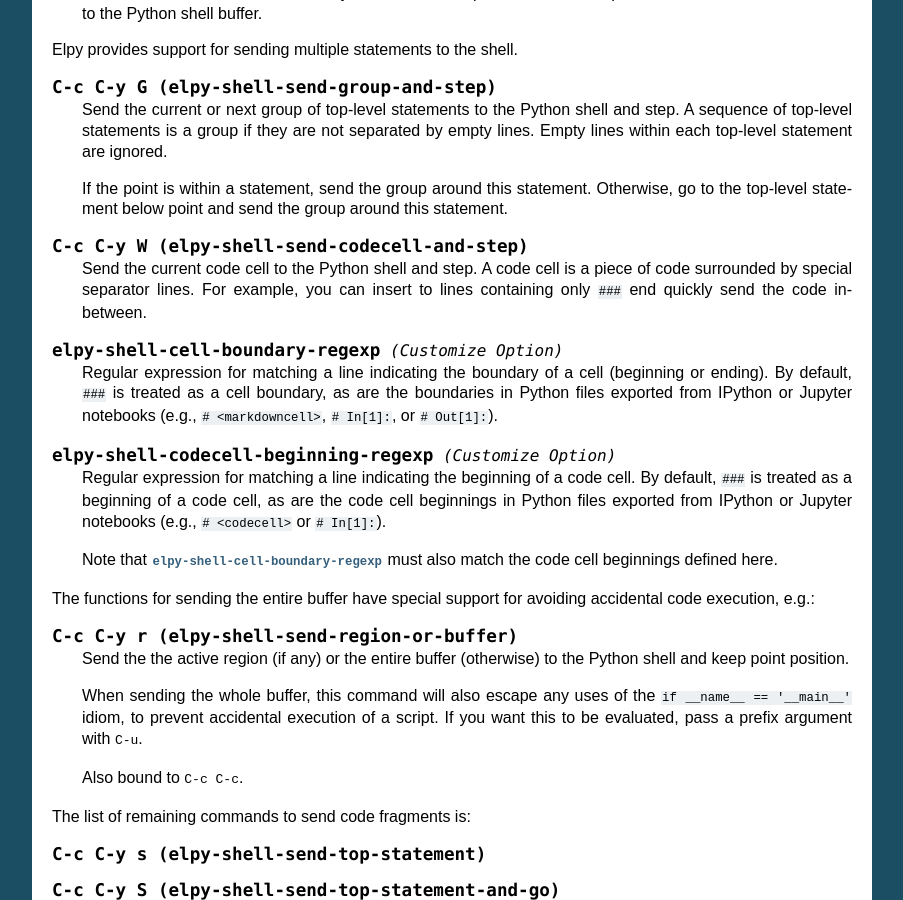
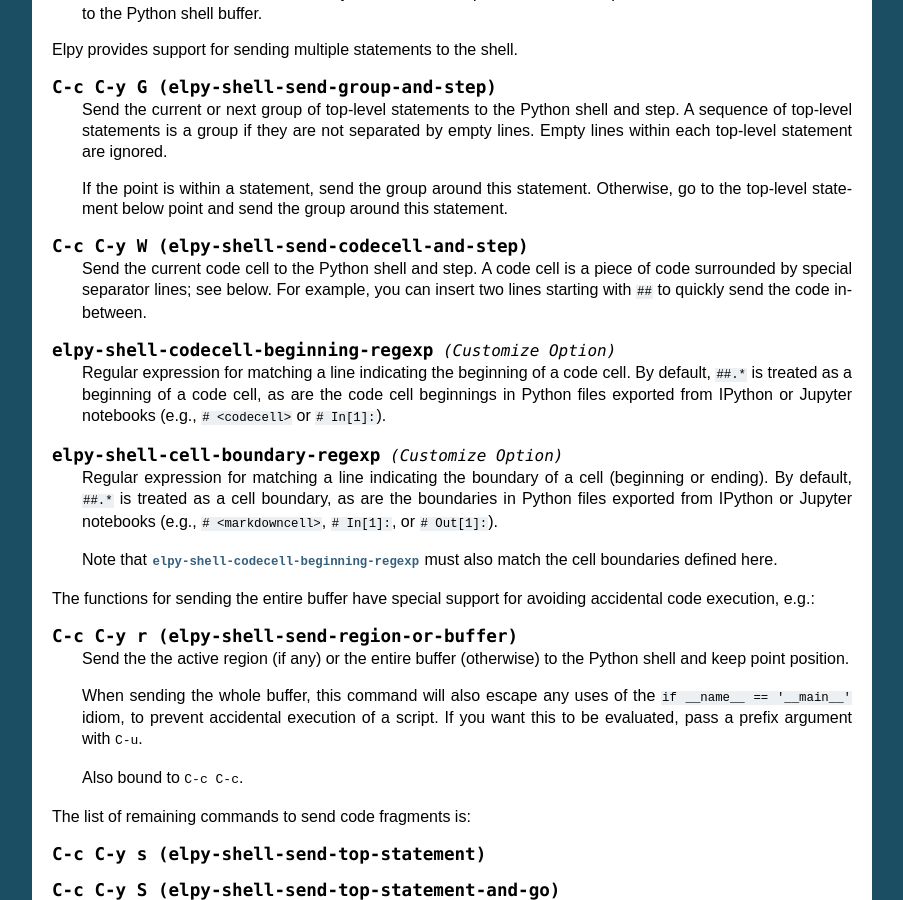
Before and after one commit to jorgenschaefer/elpy, a Sphinx documentation site: the page built from docs/ide.rst, in a window 1280 px wide and 900 px high, scrolled down 3519 px. Shown: the whole window, without its empty margins (198-1101 px from the left). Built offline with Sphinx 7.4.7, drawn with Linux system fonts in a browser that asks for light colours.

Commit message:
elpy-shell: changed default separetor lines for code cells

```diff
--- a/docs/ide.rst
+++ b/docs/ide.rst
@@ -298,25 +298,26 @@ Elpy provides support for sending multiple statements to the shell.
    :kbd: C-c C-y W
 
    Send the current code cell to the Python shell and step. A code cell is a
-   piece of code surrounded by special separator lines. For example, you can
-   insert to lines containing only ``###`` end quickly send the code in-between.
+   piece of code surrounded by special separator lines; see below. For example,
+   you can insert two lines starting with ``##`` to quickly send the code
+   in-between.
+
+.. option:: elpy-shell-codecell-beginning-regexp
+
+   Regular expression for matching a line indicating the beginning of a code
+   cell. By default, ``##.*`` is treated as a beginning of a code cell, as are
+   the code cell beginnings in Python files exported from IPython or Jupyter
+   notebooks (e.g., ``# <codecell>`` or ``# In[1]:``).
 
 .. option:: elpy-shell-cell-boundary-regexp
 
    Regular expression for matching a line indicating the boundary of a cell
-   (beginning or ending). By default, ``###`` is treated as a cell boundary, as
+   (beginning or ending). By default, ``##.*`` is treated as a cell boundary, as
    are the boundaries in Python files exported from IPython or Jupyter notebooks
    (e.g., ``# <markdowncell>``, ``# In[1]:``, or ``# Out[1]:``).
 
-.. option:: elpy-shell-codecell-beginning-regexp
-
-   Regular expression for matching a line indicating the beginning of a code
-   cell. By default, ``###`` is treated as a beginning of a code cell, as are
-   the code cell beginnings in Python files exported from IPython or Jupyter
-   notebooks (e.g., ``# <codecell>`` or ``# In[1]:``).
-
-   Note that :option:`elpy-shell-cell-boundary-regexp` must also match the code
-   cell beginnings defined here.
+   Note that :option:`elpy-shell-codecell-beginning-regexp` must also match the
+   cell boundaries defined here.
 
 The functions for sending the entire buffer have special support for avoiding
 accidental code execution, e.g.:
```
Also changed, not shown: 1 other file.
